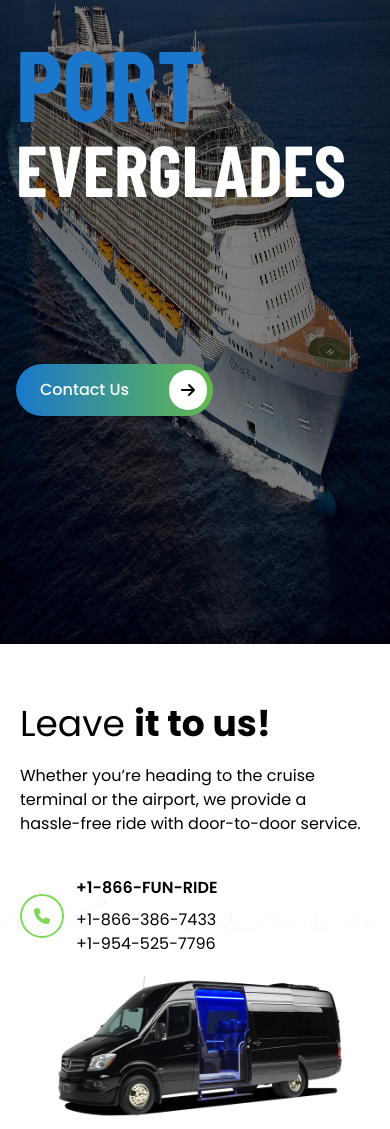
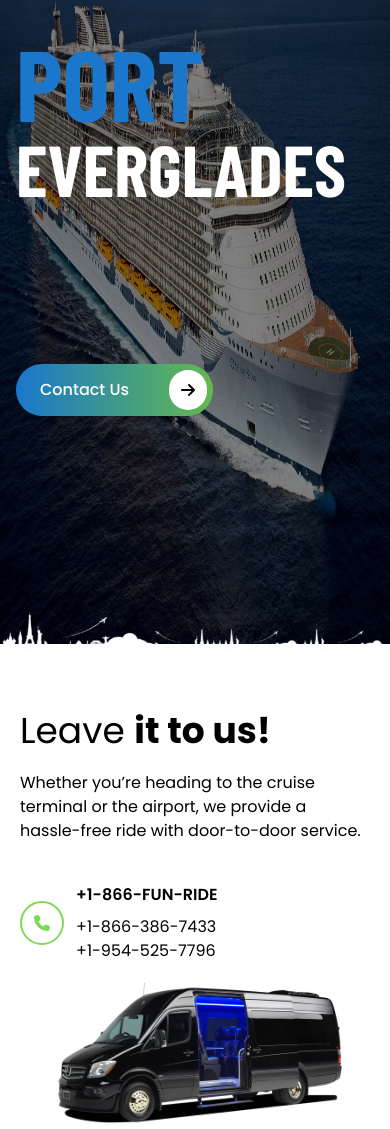
Before and after one commit to hax0-r/fiverr_port_everglades, a website: page index.html in a window 390 px wide. Shown: the part 200-1329 px from the top of the page. Drawn offline with nearby package versions, Linux system fonts and the light colour scheme; a script that the page names is missing; a web font is replaced by a local one.

Commit message:
landing page done

```diff
--- a/index.html
+++ b/index.html
@@ -16,9 +16,9 @@
 
 <body>
 
-    <div class="main relative min-h-screen min-w-[100%] w-full px-4 pt-5">
+    <div class="main relative md:min-h-[118vh] min-h-screen min-w-[100%] w-full px-4 pt-5">
         <img src="./Docs/Assets/ship.png"
-            class="md:w-full md:min-w-[100%] md:h-auto h-full absolute top-0 left-0 -z-10 md:brightness-90 brightness-50"
+            class="w-full md:min-w-[100%] md:h-auto h-full absolute top-0 left-0 -z-10 md:brightness-90 brightness-50"
             alt="">
 
         <div
@@ -52,11 +52,12 @@
             </button>
         </div>
 
-        <img src="./Docs/Assets/heros_enhanced.png" class="w-full  absolute -bottom-72 left-0" alt="">
+        <!-- <img src="./Docs/Assets/heros_enhanced.png" class="w-full  absolute -bottom-72 left-0" alt=""> -->
     </div>
+    <img src="./Docs/Assets/heros_enhanced.png" class="w-full sm:-mt-0 -mt-10" alt="">
 
 
-    <div class="max-w-6xl relative w-full mx-auto p-5 md:mt-80 md:pb-40 pb-20">
+    <div class="max-w-6xl relative w-full mx-auto p-5 md:mt-24 md:pb-40 pb-20">
         <h2 class="md:pl-10 md:text-7xl text-4xl pt-10">Leave <b>it to us!</b></h2>
         <p class="md:pl-10 max-w-[22rem] md:text-xl mt-5">Whether you’re heading to the cruise terminal or the airport,
             we provide a
```
